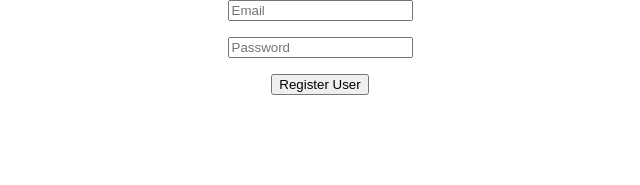
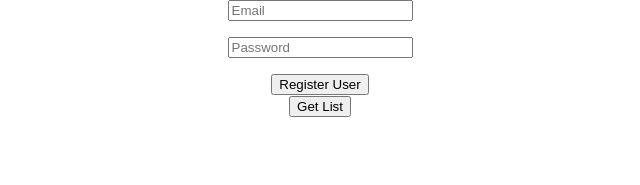
Before and after one commit to nirajpandey034/react-advance-poc, a React (Create React App) app: page / in a window 1280 px wide. Shown: the top 185 px of the page, without its empty margins (320-960 px from the left). Built offline with nearby package versions, Linux system fonts and the light colour scheme.

Commit message:
redux thunk poc

```diff
--- a/package.json
+++ b/package.json
@@ -7,12 +7,14 @@
     "@testing-library/jest-dom": "^5.16.5",
     "@testing-library/react": "^13.4.0",
     "@testing-library/user-event": "^13.5.0",
+    "axios": "^1.2.1",
     "react": "^18.2.0",
     "react-dom": "^18.2.0",
     "react-hook-form": "^7.40.0",
     "react-redux": "^8.0.5",
     "react-scripts": "5.0.1",
     "redux": "^4.2.0",
+    "redux-thunk": "^2.4.2",
     "web-vitals": "^2.1.4"
   },
   "scripts": {
--- a/src/Components/UserBoard.js
+++ b/src/Components/UserBoard.js
@@ -1,10 +1,15 @@
-import React from 'react';
+import React, { useEffect, useState } from 'react';
 import { useSelector, useDispatch } from 'react-redux';
-import { removeUser } from '../Redux/User/UserActions';
+import { removeUser, setListAsync } from '../Redux/User/UserActions';
 
 function UserBoard() {
+  const [disableButton, setDisableButton] = useState(false);
   const state = useSelector((state) => state.user);
   const dispatch = useDispatch();
+
+  useEffect(() => {
+    if (state.list.length > 0) setDisableButton(false);
+  }, [state]);
   return (
     <div>
       {state.data.map((ele, index) => {
@@ -32,6 +37,18 @@ function UserBoard() {
           </div>
         );
       })}
+      {!disableButton && (
+        <button
+          onClick={() => {
+            dispatch(setListAsync());
+            setDisableButton(true);
+          }}
+        >
+          Get List
+        </button>
+      )}
+
+      {state.list.length > 0 && state.list.map((item) => <p>{item.name}</p>)}
     </div>
   );
 }
--- a/src/Components/UserRegister.js
+++ b/src/Components/UserRegister.js
@@ -1,7 +1,7 @@
 import React, { useState } from 'react';
 import { useDispatch } from 'react-redux';
 
-import { addUser } from '../Redux/User/UserActions';
+import { addUserAsync } from '../Redux/User/UserActions';
 
 function UserRegister() {
   const [email, setEmail] = useState('');
@@ -18,7 +18,7 @@ function UserRegister() {
 
   const onSubmit = (e) => {
     e.preventDefault();
-    dispatch(addUser({ email: email, password: password }));
+    dispatch(addUserAsync({ email: email, password: password }));
     setEmail('');
     setPassword('');
   };
--- a/src/Redux/Store.js
+++ b/src/Redux/Store.js
@@ -1,10 +1,13 @@
 import { combineReducers } from 'redux';
 import { configureStore } from '@reduxjs/toolkit';
+import thunk from 'redux-thunk';
 
 import UserReducer from './User/UserReducer';
 
 const rootReducer = combineReducers({ user: UserReducer });
-
-const store = configureStore({ reducer: rootReducer });
+const store = configureStore({
+  reducer: rootReducer,
+  middleware: [thunk],
+});
 
 export default store;
--- a/src/Redux/User/UserActions.js
+++ b/src/Redux/User/UserActions.js
@@ -1,9 +1,14 @@
-import { ADD_USER, REMOVE_USER } from './UserType';
-
+import { ADD_USER, REMOVE_USER, SET_LIST } from './UserType';
+import axios from 'axios';
 export function addUser(user) {
   return {
     type: ADD_USER,
     payload: user,
+  };
+}
+export function addUserAsync(user) {
+  return (dispatch) => {
+    setTimeout(() => dispatch(addUser(user)), 1000);
   };
 }
 
@@ -13,3 +18,18 @@ export function removeUser(userEmail) {
     payload: { email: userEmail },
   };
 }
+
+export function setList(list) {
+  return {
+    type: SET_LIST,
+    payload: list,
+  };
+}
+export function setListAsync() {
+  return async (dispatch) => {
+    const { data } = await axios.get(
+      'https://jsonplaceholder.typicode.com/users'
+    );
+    dispatch(setList(data));
+  };
+}
--- a/src/Redux/User/UserReducer.js
+++ b/src/Redux/User/UserReducer.js
@@ -1,11 +1,18 @@
-import { ADD_USER, REMOVE_USER } from './UserType';
+import { ADD_USER, REMOVE_USER, SET_LIST } from './UserType';
 
 const intialState = {
   data: [],
+  list: [],
 };
 
 const UserReducer = (state = intialState, action) => {
   switch (action.type) {
+    case SET_LIST: {
+      return {
+        data: state.data,
+        list: [...state.list, ...action.payload],
+      };
+    }
     case ADD_USER:
       return {
         data: [...state.data, action.payload],
--- a/src/Redux/User/UserType.js
+++ b/src/Redux/User/UserType.js
@@ -1,2 +1,3 @@
 export const ADD_USER = 'ADD_USER';
 export const REMOVE_USER = 'REMOVE_USER';
+export const SET_LIST = 'SET_LIST';
```
Also changed, not shown: 1 other file (tests, documents, lock files or other folders).
